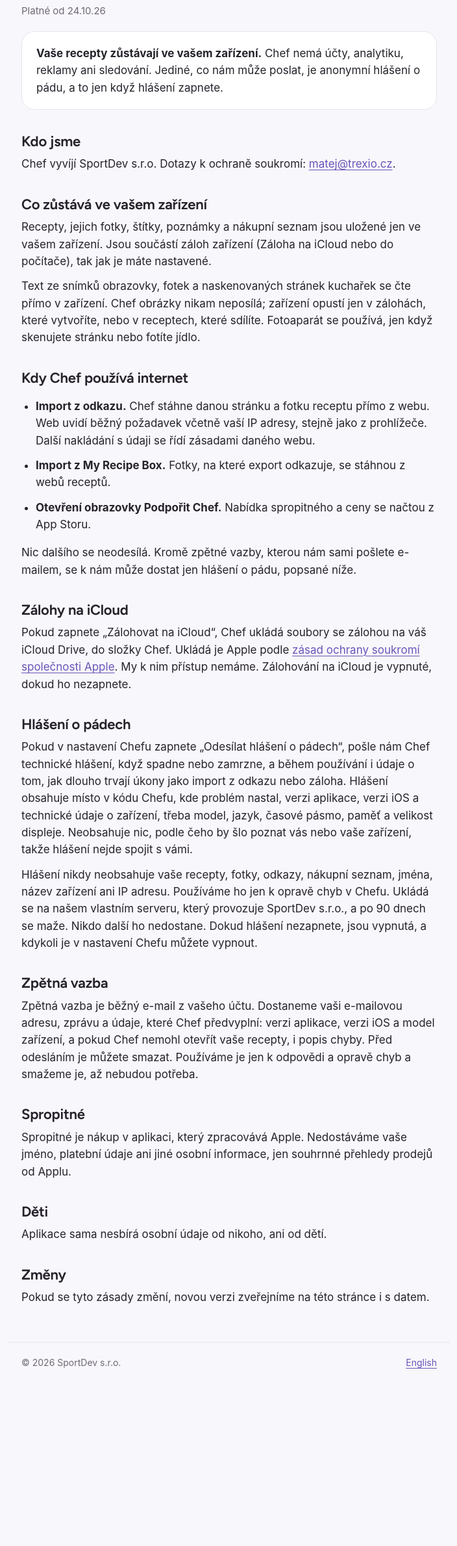
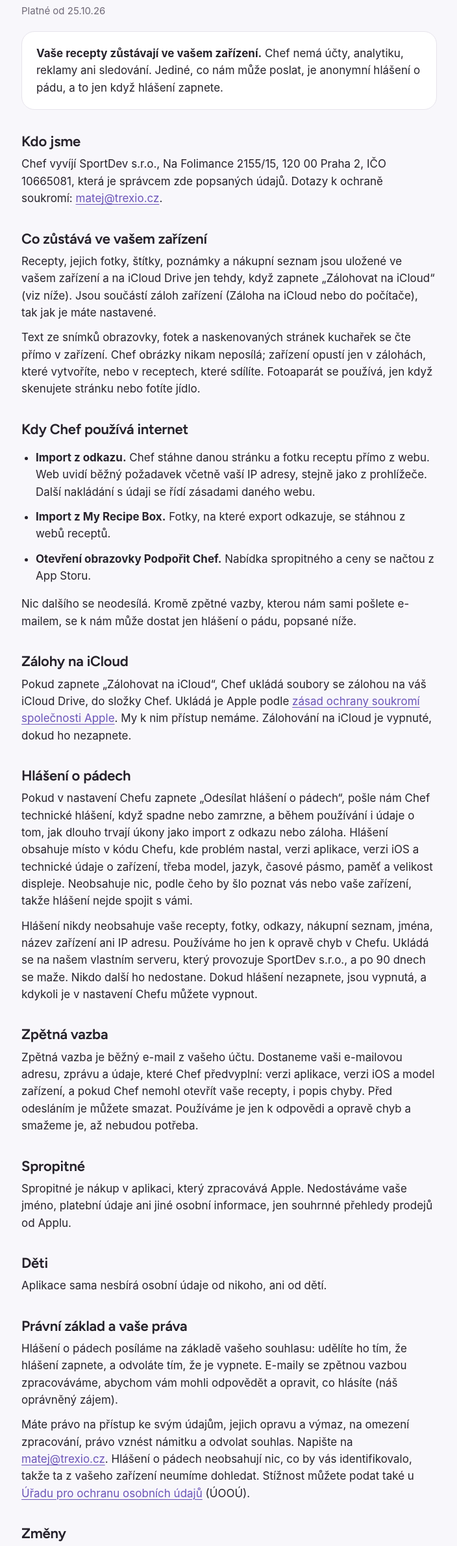
Before and after one commit to LarryF1sherman/chef-app, a plain HTML site: page cs/privacy.html in a window 1280 px wide. Shown: the part 156-2535 px from the top of the page at 65% size, without its empty margins (287-991 px from the left). Before the commit the page ends 2304 px from the top, so only its background shows below. Drawn offline with Linux system fonts and the light colour scheme.

Commit message:
Privacy policy names the company and adds legal basis and rights; iCloud backup wording; support answers why a timer didn't ring

```diff
--- a/cs/privacy.html
+++ b/cs/privacy.html
@@ -24,15 +24,15 @@
 <main>
 
 <h1>Zásady ochrany osobních údajů</h1>
-<p class="muted">Platné od 24.10.26</p>
+<p class="muted">Platné od 25.10.26</p>
 
 <div class="card"><p><strong>Vaše recepty zůstávají ve vašem zařízení.</strong> Chef nemá účty, analytiku, reklamy ani sledování. Jediné, co nám může poslat, je anonymní hlášení o pádu, a to jen když hlášení zapnete.</p></div>
 
 <h2>Kdo jsme</h2>
-<p>Chef vyvíjí SportDev s.r.o. Dotazy k ochraně soukromí: <a href="mailto:matej@trexio.cz">matej@trexio.cz</a>.</p>
+<p>Chef vyvíjí SportDev s.r.o., Na Folimance 2155/15, 120 00 Praha 2, IČO 10665081, která je správcem zde popsaných údajů. Dotazy k ochraně soukromí: <a href="mailto:matej@trexio.cz">matej@trexio.cz</a>.</p>
 
 <h2>Co zůstává ve vašem zařízení</h2>
-<p>Recepty, jejich fotky, štítky, poznámky a nákupní seznam jsou uložené jen ve vašem zařízení. Jsou součástí záloh zařízení (Záloha na iCloud nebo do počítače), tak jak je máte nastavené.</p>
+<p>Recepty, jejich fotky, štítky, poznámky a nákupní seznam jsou uložené ve vašem zařízení a na iCloud Drive jen tehdy, když zapnete „Zálohovat na iCloud“ (viz níže). Jsou součástí záloh zařízení (Záloha na iCloud nebo do počítače), tak jak je máte nastavené.</p>
 <p>Text ze snímků obrazovky, fotek a naskenovaných stránek kuchařek se čte přímo v zařízení. Chef obrázky nikam neposílá; zařízení opustí jen v zálohách, které vytvoříte, nebo v receptech, které sdílíte. Fotoaparát se používá, jen když skenujete stránku nebo fotíte jídlo.</p>
 
 <h2>Kdy Chef používá internet</h2>
@@ -59,6 +59,10 @@
 <h2>Děti</h2>
 <p>Aplikace sama nesbírá osobní údaje od nikoho, ani od dětí.</p>
 
+<h2>Právní základ a vaše práva</h2>
+<p>Hlášení o pádech posíláme na základě vašeho souhlasu: udělíte ho tím, že hlášení zapnete, a odvoláte tím, že je vypnete. E-maily se zpětnou vazbou zpracováváme, abychom vám mohli odpovědět a opravit, co hlásíte (náš oprávněný zájem).</p>
+<p>Máte právo na přístup ke svým údajům, jejich opravu a výmaz, na omezení zpracování, právo vznést námitku a odvolat souhlas. Napište na <a href="mailto:matej@trexio.cz">matej@trexio.cz</a>. Hlášení o pádech neobsahují nic, co by vás identifikovalo, takže ta z vašeho zařízení neumíme dohledat. Stížnost můžete podat také u <a href="https://uoou.gov.cz">Úřadu pro ochranu osobních údajů</a> (ÚOOÚ).</p>
+
 <h2>Změny</h2>
 <p>Pokud se tyto zásady změní, novou verzi zveřejníme na této stránce i s datem.</p>
 
```
Also changed, not shown: cs/support.html (+2 -0 lines), privacy.html (+7 -3 lines), support.html (+2 -0 lines).
